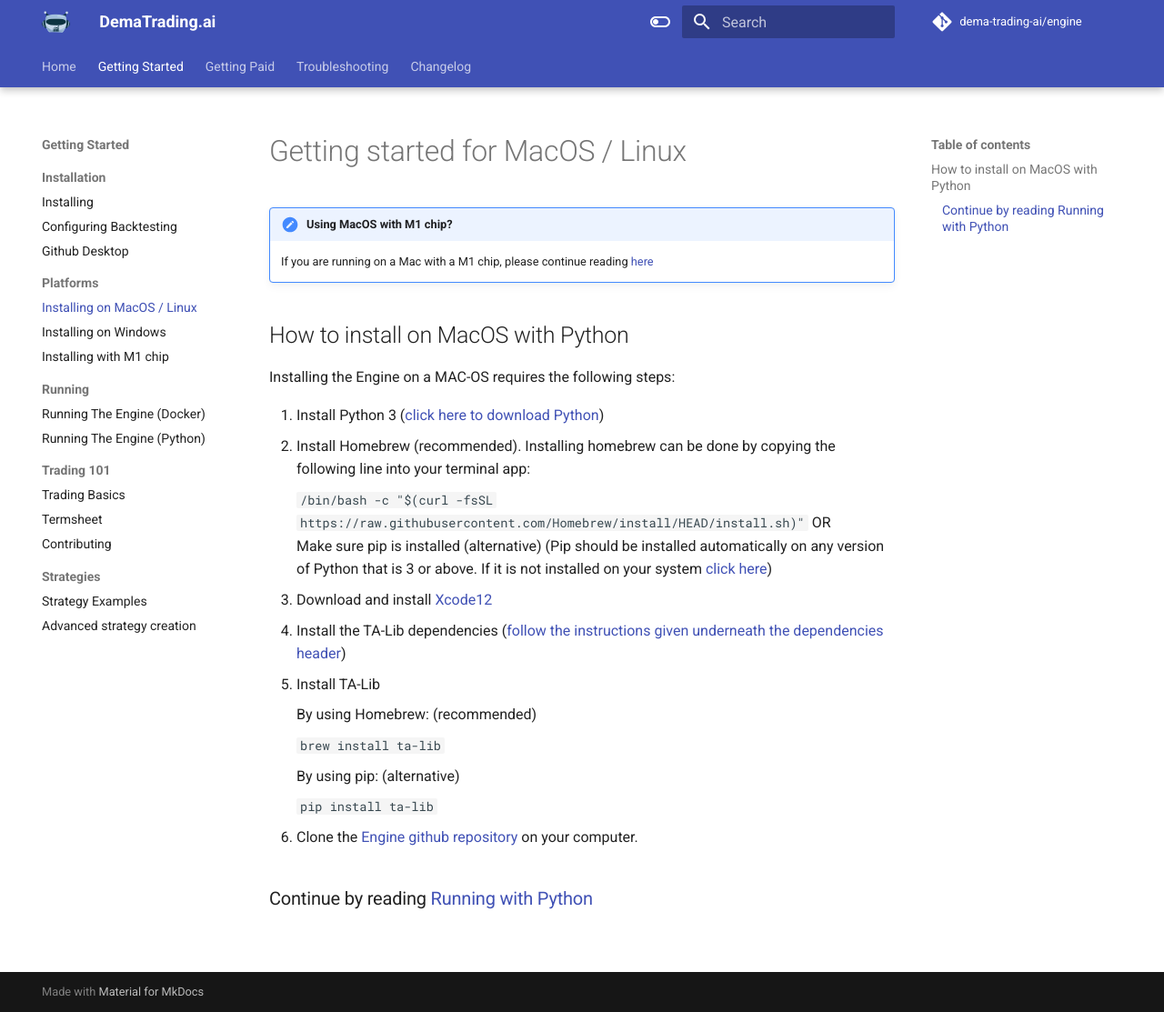
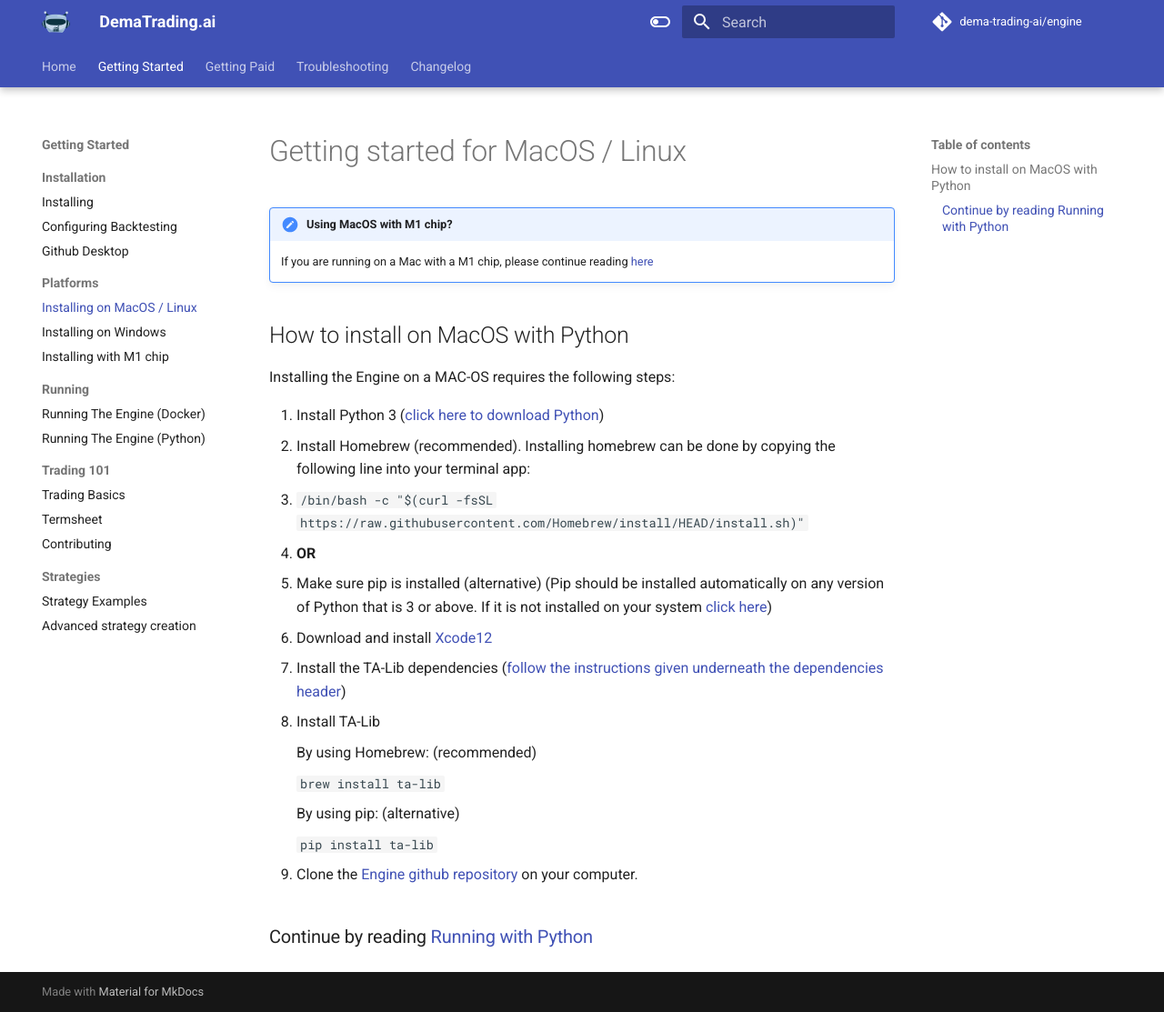
Before and after one commit to dema-trading-ai/docs, an MkDocs documentation site: the page built from docs/getting_started/installation/mac_os.md, in a window 1280 px wide and 1113 px high. Shown: the whole window at 91% size. Built offline with MkDocs 1.6.1 and Material for MkDocs 9.7.7, drawn with Linux system fonts in a browser that asks for light colours; comment, search, counter and statistics services are not loaded.

Commit message:
very last hotfix

```diff
--- a/docs/getting_started/installation/mac_os.md
+++ b/docs/getting_started/installation/mac_os.md
@@ -9,9 +9,9 @@ Installing the Engine on a MAC-OS requires the following steps:
 1. Install Python 3 ([click here to download Python](https://www.python.org/downloads/))
 2. Install Homebrew (recommended). Installing homebrew can be done by copying the following line into your terminal app:
 
-    `/bin/bash -c "$(curl -fsSL https://raw.githubusercontent.com/Homebrew/install/HEAD/install.sh)"`
-   OR
-   Make sure pip is installed (alternative) (Pip should be installed automatically on any version of Python that is 3
+   * `/bin/bash -c "$(curl -fsSL https://raw.githubusercontent.com/Homebrew/install/HEAD/install.sh)"`
+   * **OR**
+   * Make sure pip is installed (alternative) (Pip should be installed automatically on any version of Python that is 3
    or above. If it is not installed on your system [click here](https://pip.pypa.io/en/stable/installing/))
 
 3. Download and install [Xcode12](https://developer.apple.com/download/)
```
